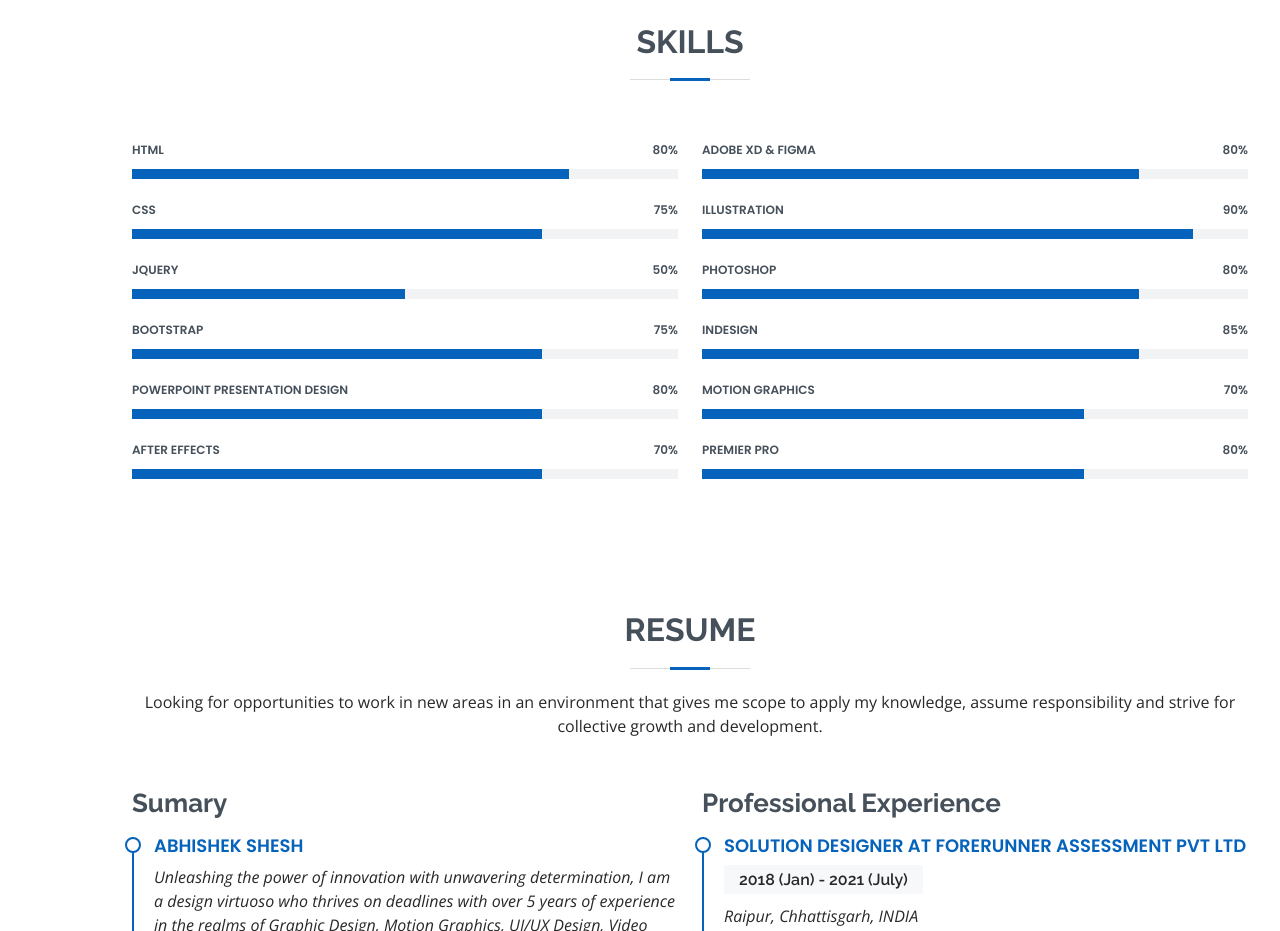
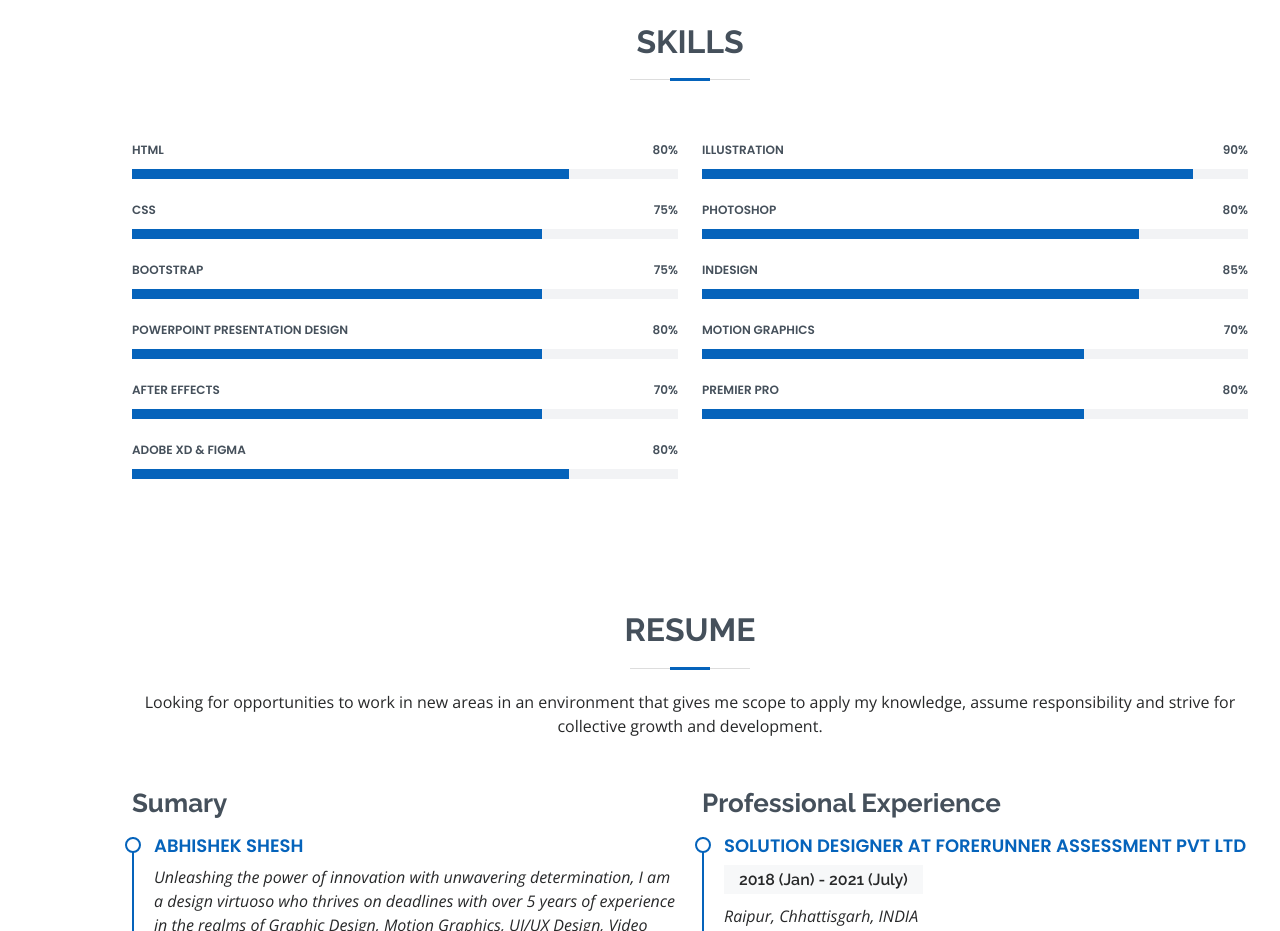
Before and after one commit to Ashesh1997/PORTFOLIO, a plain HTML site: page index.html in a window 1280 px wide. Shown: the part 2000-2931 px from the top of the page. Drawn offline with nearby package versions, Linux system fonts and the light colour scheme; animation ran at ten frames a second.

Commit message:
Update index.html

```diff
--- a/index.html
+++ b/index.html
@@ -280,12 +280,12 @@
               </div>
             </div>
 
-            <div class="progress">
+            <!-- <div class="progress">
               <span class="skill">Jquery <i class="val">50%</i></span>
               <div class="progress-bar-wrap">
                 <div class="progress-bar" role="progressbar" aria-valuenow="50" aria-valuemin="0" aria-valuemax="100"></div>
               </div>
-            </div>
+            </div> -->
 
             <div class="progress">
               <span class="skill">Bootstrap <i class="val">75%</i></span>
@@ -308,16 +308,23 @@
               </div>
             </div>
 
-          </div>
-
-          <div class="col-lg-6">
-
-            <div class="progress">
+             <div class="progress">
               <span class="skill">Adobe XD & figma <i class="val">80%</i></span>
               <div class="progress-bar-wrap">
                 <div class="progress-bar" role="progressbar" aria-valuenow="80" aria-valuemin="0" aria-valuemax="100"></div>
               </div>
             </div>
+
+          </div>
+
+          <div class="col-lg-6">
+
+            <!-- <div class="progress">
+              <span class="skill">Adobe XD & figma <i class="val">80%</i></span>
+              <div class="progress-bar-wrap">
+                <div class="progress-bar" role="progressbar" aria-valuenow="80" aria-valuemin="0" aria-valuemax="100"></div>
+              </div>
+            </div> -->
 
             <div class="progress">
               <span class="skill">Illustration <i class="val">90%</i></span>
```
